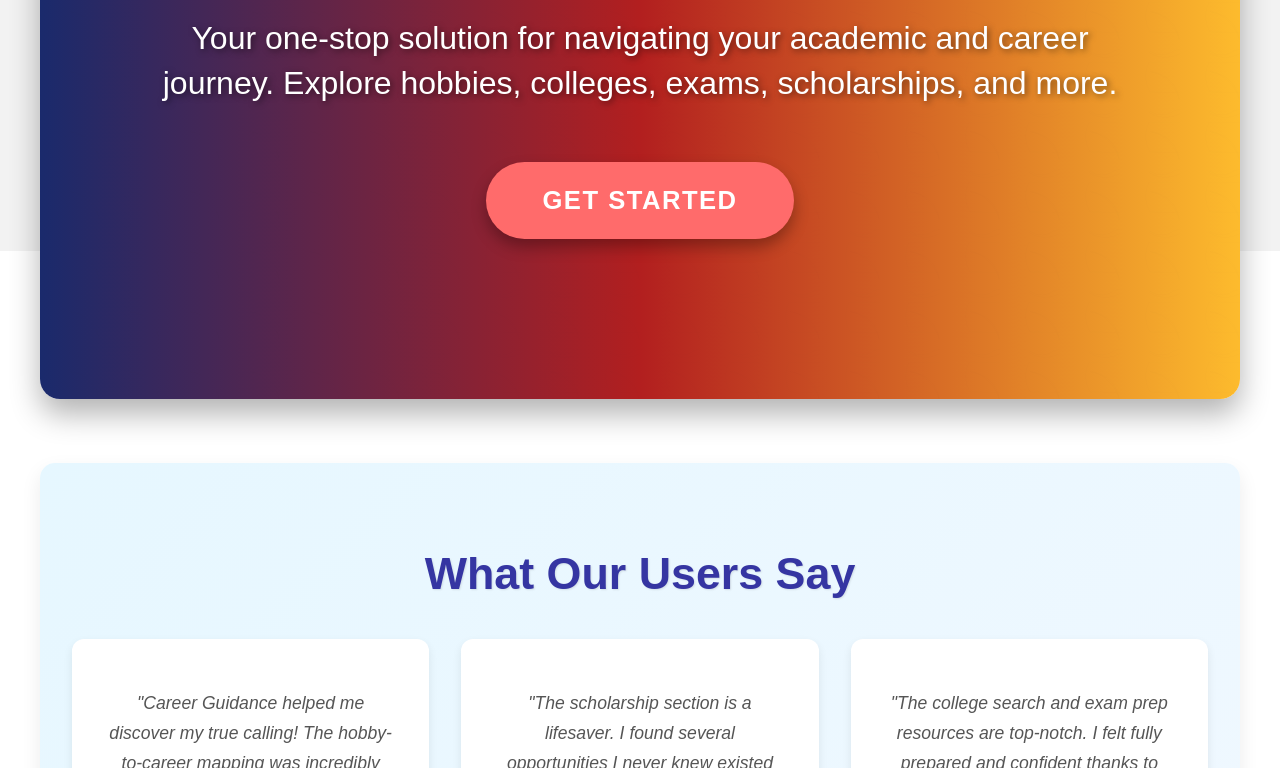
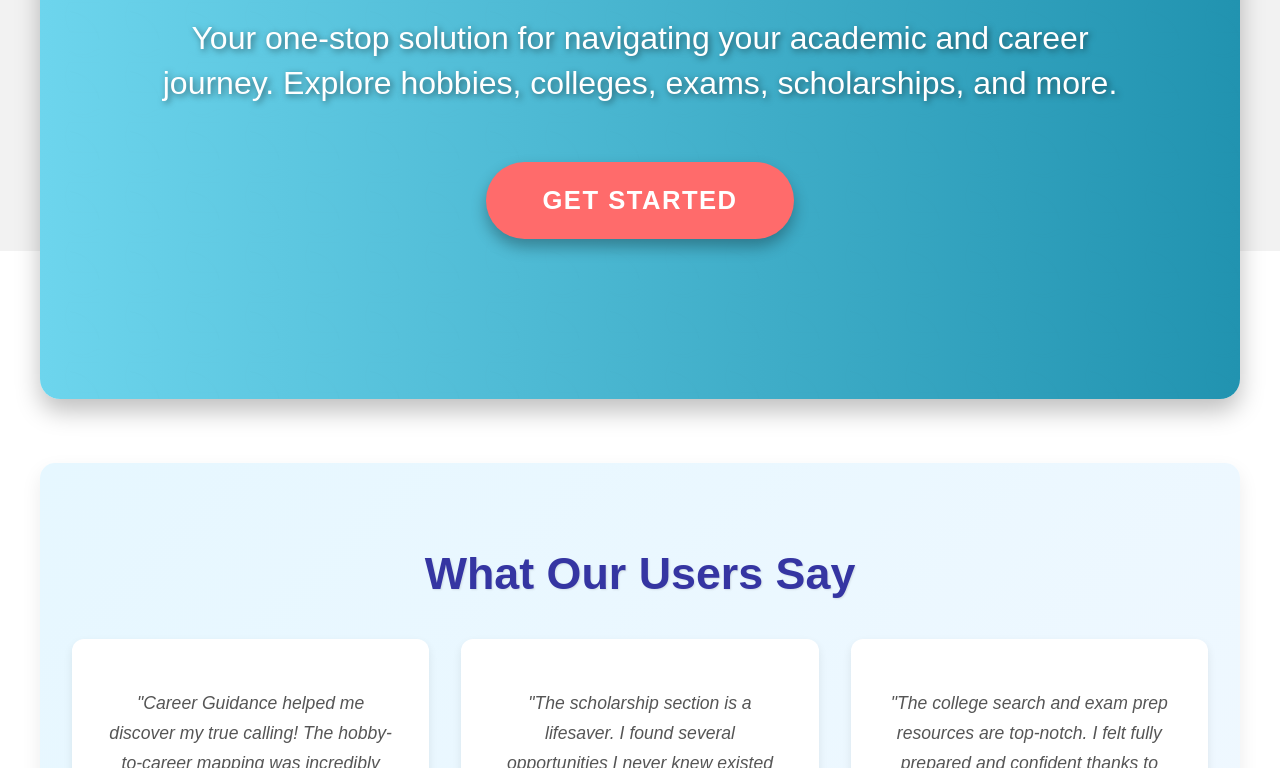
Before and after one commit to vishwatejavishwa6-design/career-guidance, a plain HTML site: page index.html in a window 1280 px wide. Shown: the part 549-1317 px from the top of the page. Drawn offline with Linux system fonts and the light colour scheme.

Commit message:
this is the second changes

```diff
--- a/style.css
+++ b/style.css
@@ -82,7 +82,7 @@ nav ul li a.active {
 
 /* Hero Section */
 .hero {
-    background: linear-gradient(to right, #1a2a6c, #b21f1f, #fdbb2d); /* A darker, more distinct gradient */
+    background: linear-gradient(to right, #6dd5ed, #2193b0); /* A softer, more elegant blue-green gradient */
     color: #ffffff;
     text-align: center;
     padding: 10rem 3rem;
@@ -90,7 +90,7 @@ nav ul li a.active {
     margin-bottom: 4rem;
     position: relative;
     overflow: hidden;
-    box-shadow: 0 15px 30px rgba(0, 0, 0, 0.3);
+    box-shadow: 0 12px 25px rgba(0, 0, 0, 0.25); /* Adjusted shadow for elegance */
     animation: fadeIn 1.2s ease-out;
 }
 
```
